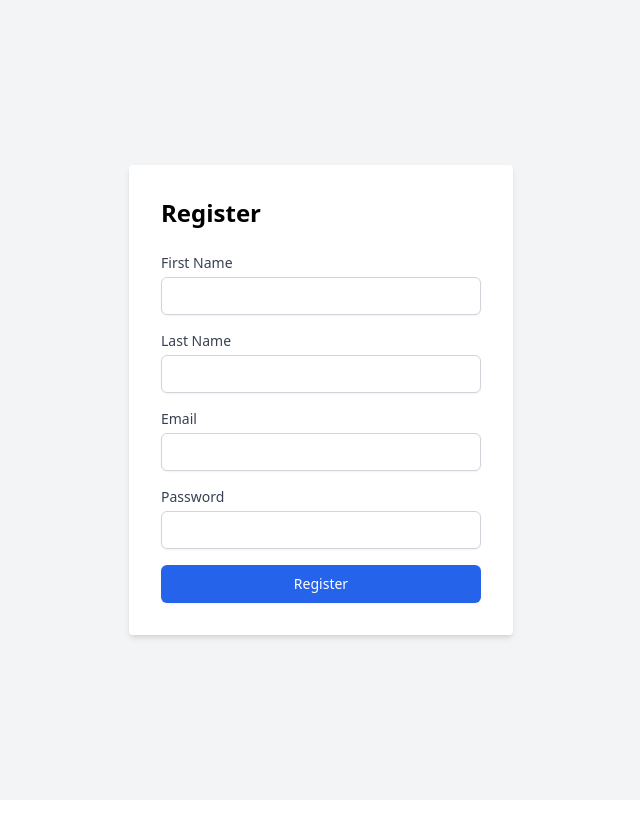
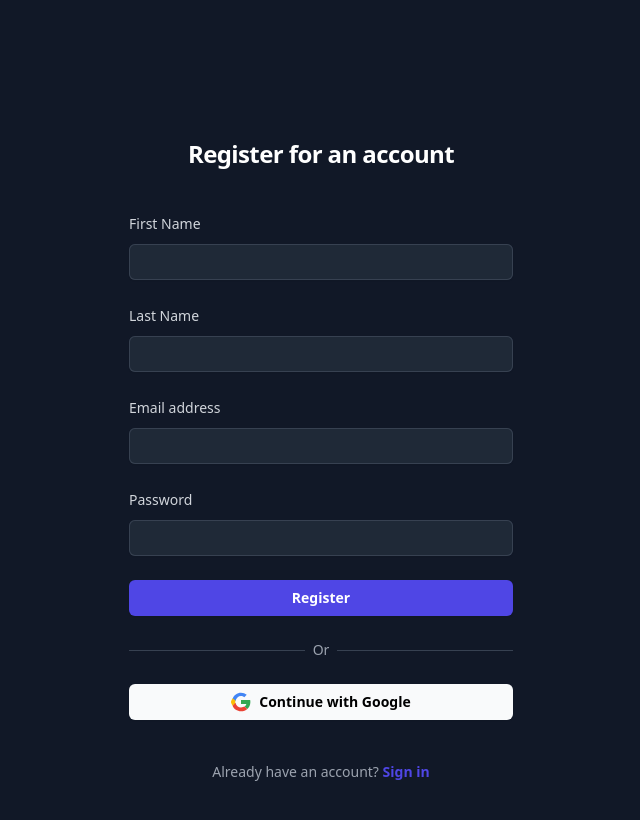
Before and after one commit to Jfoti64/socialnet-frontend, a React (Vite) app: page /register in a window 1280 px wide. Shown: the top 820 px of the page, without its empty margins (319-959 px from the left). Built offline with nearby package versions, Linux system fonts and the light colour scheme; no server answers.

Commit message:
Improve styling on RegisterPage

```diff
--- a/src/components/auth/RegisterForm.jsx
+++ b/src/components/auth/RegisterForm.jsx
@@ -1,3 +1,4 @@
+// src/components/auth/RegisterForm.jsx
 import { useForm } from 'react-hook-form';
 import { yupResolver } from '@hookform/resolvers/yup';
 import * as yup from 'yup';
@@ -23,63 +24,142 @@ const RegisterForm = ({ onSubmit }) => {
   });
 
   return (
-    <form onSubmit={handleSubmit(onSubmit)} className="bg-white p-8 rounded shadow-md w-96">
-      <h2 className="text-2xl font-bold mb-6">Register</h2>
-      <div className="mb-4">
-        <label htmlFor="firstName" className="block text-sm font-medium text-gray-700">
+    <div className="flex min-h-full flex-1 flex-col justify-center px-6 py-12 lg:px-8 bg-gray-900">
+      <div className="sm:mx-auto sm:w-full sm:max-w-sm">
+        <h2 className="mt-10 text-center text-2xl font-bold leading-9 tracking-tight text-white">
+          Register for an account
+        </h2>
+      </div>
+
+      <div className="mt-10 sm:mx-auto sm:w-full sm:max-w-sm">
+        <form className="space-y-6" onSubmit={handleSubmit(onSubmit)}>
+          <div>
+            <label
+              htmlFor="firstName"
+              className="block text-sm font-medium leading-6 text-gray-300"
+            >
               First Name
             </label>
+            <div className="mt-2">
               <input
+                id="firstName"
+                name="firstName"
                 type="text"
-          id="firstName"
                 {...register('firstName')}
-          className="mt-1 block w-full px-3 py-2 border border-gray-300 rounded-md shadow-sm focus:outline-none focus:ring-blue-500 focus:border-blue-500 sm:text-sm"
+                className="block w-full rounded-md border-0 py-1.5 px-3 text-gray-300 shadow-sm ring-1 ring-inset ring-gray-700 placeholder:text-gray-500 focus:ring-2 focus:ring-inset focus:ring-indigo-600 bg-gray-800 focus:bg-gray-800 sm:text-sm sm:leading-6"
               />
-        {errors.firstName && <p className="text-red-600 text-sm">{errors.firstName.message}</p>}
+              {errors.firstName && (
+                <p className="text-red-600 text-sm">{errors.firstName.message}</p>
+              )}
             </div>
-      <div className="mb-4">
-        <label htmlFor="lastName" className="block text-sm font-medium text-gray-700">
+          </div>
+
+          <div>
+            <label htmlFor="lastName" className="block text-sm font-medium leading-6 text-gray-300">
               Last Name
             </label>
+            <div className="mt-2">
               <input
+                id="lastName"
+                name="lastName"
                 type="text"
-          id="lastName"
                 {...register('lastName')}
-          className="mt-1 block w-full px-3 py-2 border border-gray-300 rounded-md shadow-sm focus:outline-none focus:ring-blue-500 focus:border-blue-500 sm:text-sm"
+                className="block w-full rounded-md border-0 py-1.5 px-3 text-gray-300 shadow-sm ring-1 ring-inset ring-gray-700 placeholder:text-gray-500 focus:ring-2 focus:ring-inset focus:ring-indigo-600 bg-gray-800 focus:bg-gray-800 sm:text-sm sm:leading-6"
               />
               {errors.lastName && <p className="text-red-600 text-sm">{errors.lastName.message}</p>}
             </div>
-      <div className="mb-4">
-        <label htmlFor="email" className="block text-sm font-medium text-gray-700">
-          Email
+          </div>
+
+          <div>
+            <label htmlFor="email" className="block text-sm font-medium leading-6 text-gray-300">
+              Email address
             </label>
+            <div className="mt-2">
               <input
+                id="email"
+                name="email"
                 type="email"
-          id="email"
                 {...register('email')}
-          className="mt-1 block w-full px-3 py-2 border border-gray-300 rounded-md shadow-sm focus:outline-none focus:ring-blue-500 focus:border-blue-500 sm:text-sm"
+                className="block w-full rounded-md border-0 py-1.5 px-3 text-gray-300 shadow-sm ring-1 ring-inset ring-gray-700 placeholder:text-gray-500 focus:ring-2 focus:ring-inset focus:ring-indigo-600 bg-gray-800 focus:bg-gray-800 sm:text-sm sm:leading-6"
               />
               {errors.email && <p className="text-red-600 text-sm">{errors.email.message}</p>}
             </div>
-      <div className="mb-4">
-        <label htmlFor="password" className="block text-sm font-medium text-gray-700">
+          </div>
+
+          <div>
+            <label htmlFor="password" className="block text-sm font-medium leading-6 text-gray-300">
               Password
             </label>
+            <div className="mt-2">
               <input
+                id="password"
+                name="password"
                 type="password"
-          id="password"
                 {...register('password')}
-          className="mt-1 block w-full px-3 py-2 border border-gray-300 rounded-md shadow-sm focus:outline-none focus:ring-blue-500 focus:border-blue-500 sm:text-sm"
+                className="block w-full rounded-md border-0 py-1.5 px-3 text-gray-300 shadow-sm ring-1 ring-inset ring-gray-700 placeholder:text-gray-500 focus:ring-2 focus:ring-inset focus:ring-indigo-600 bg-gray-800 focus:bg-gray-800 sm:text-sm sm:leading-6"
               />
               {errors.password && <p className="text-red-600 text-sm">{errors.password.message}</p>}
             </div>
+          </div>
+
+          <div>
             <button
               type="submit"
-        className="w-full py-2 px-4 border border-transparent rounded-md shadow-sm text-sm font-medium text-white bg-blue-600 hover:bg-blue-700 focus:outline-none focus:ring-2 focus:ring-offset-2 focus:ring-blue-500"
+              className="flex w-full justify-center rounded-md bg-indigo-600 px-3 py-1.5 text-sm font-semibold leading-6 text-white shadow-sm hover:bg-indigo-500 focus-visible:outline focus-visible:outline-2 focus-visible:outline-offset-2 focus-visible:outline-indigo-600"
             >
               Register
             </button>
+          </div>
         </form>
+
+        <div className="relative mt-6">
+          <div className="absolute inset-0 flex items-center">
+            <div className="w-full border-t border-gray-700" />
+          </div>
+          <div className="relative flex justify-center text-sm">
+            <span className="bg-gray-900 px-2 text-gray-400">Or</span>
+          </div>
+        </div>
+
+        <div className="mt-6">
+          <button
+            type="button"
+            onClick={() => (window.location.href = 'http://localhost:3000/auth/google')}
+            className="flex w-full items-center justify-center rounded-md bg-gray-50 px-3 py-1.5 text-sm font-semibold leading-6 text-black shadow-sm hover:bg-gray-100 focus-visible:outline focus-visible:outline-2 focus-visible:outline-offset-2 focus-visible:outline-gray-300"
+          >
+            <svg className="h-5 w-5 mr-2" viewBox="0 0 48 48">
+              <path
+                fill="#4285F4"
+                d="M24 9.5c3.8 0 6.4 1.6 7.9 2.9l5.8-5.7C33.8 3.8 29.3 2 24 2 14.7 2 6.9 7.8 3.8 16.5l6.9 5.4C12.3 14.5 17.6 9.5 24 9.5z"
+              />
+              <path
+                fill="#34A853"
+                d="M46.5 24c0-1.7-.2-3.4-.5-5H24v10h12.8c-.5 2.7-2.2 5-4.5 6.4l6.9 5.3C43.1 37.6 46.5 31.3 46.5 24z"
+              />
+              <path
+                fill="#FBBC05"
+                d="M10.7 28.4c-.8-2.5-.8-5.3 0-7.8l-6.9-5.4C1.3 19.7 0 21.8 0 24s1.3 4.3 3.8 8.8l6.9-5.4z"
+              />
+              <path
+                fill="#EA4335"
+                d="M24 46c6.2 0 11.4-2 15.1-5.5L32.2 35C30.4 36.3 27.5 37 24 37c-6.4 0-11.7-5-13.3-11.5L3.8 32.8C6.9 40.5 14.7 46 24 46z"
+              />
+            </svg>
+            Continue with Google
+          </button>
+        </div>
+
+        <p className="mt-10 text-center text-sm text-gray-400">
+          Already have an account?{' '}
+          <a
+            href="/login"
+            className="font-semibold leading-6 text-indigo-600 hover:text-indigo-500"
+          >
+            Sign in
+          </a>
+        </p>
+      </div>
+    </div>
   );
 };
 
--- a/src/pages/RegisterPage.jsx
+++ b/src/pages/RegisterPage.jsx
@@ -1,3 +1,4 @@
+// src/pages/RegisterPage.jsx
 import { useNavigate } from 'react-router-dom';
 import { useAuth } from '../hooks/useAuth';
 import RegisterForm from '../components/auth/RegisterForm';
@@ -16,7 +17,7 @@ const RegisterPage = () => {
   };
 
   return (
-    <div className="min-h-screen bg-gray-100 flex items-center justify-center">
+    <div className="min-h-screen flex items-center justify-center bg-gray-900 px-6 py-12 lg:px-8">
       <RegisterForm onSubmit={handleRegister} />
     </div>
   );
```
Lines whose indentation alone changed are shown as unchanged.
